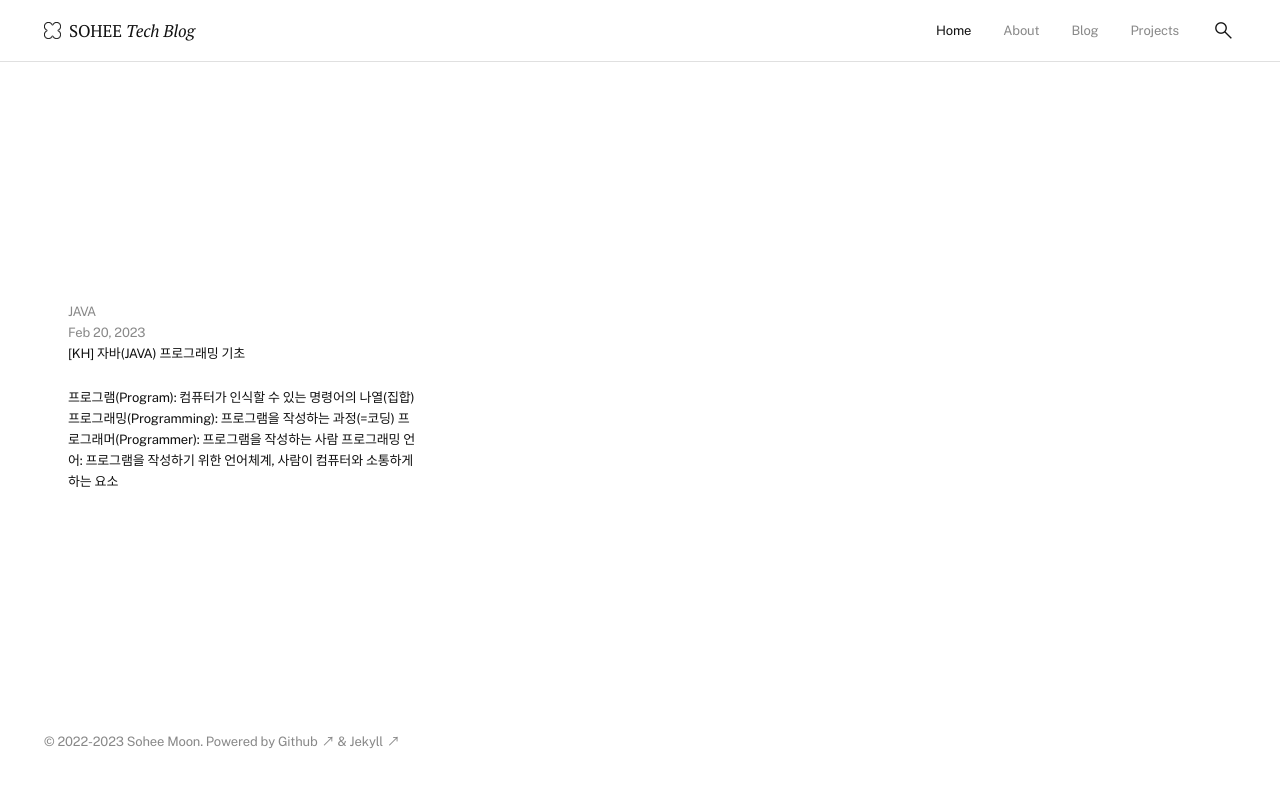
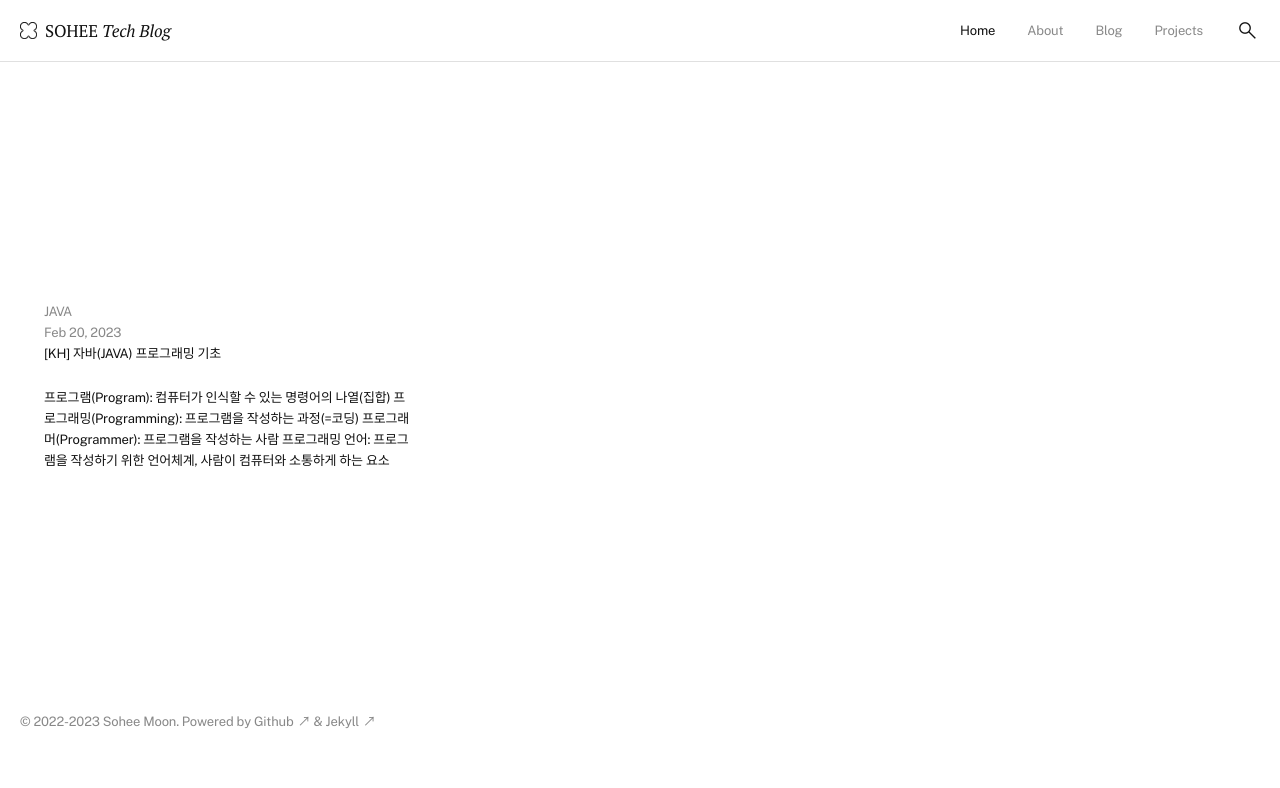
Before and after one commit to soheetech/soheetech.github.io, a Jekyll site: the page built from index.md, in a window 1280 px wide. Shown: the top 788 px of the page. Built offline with Jekyll 4.4.1, drawn with Linux system fonts in a browser that asks for light colours.

Commit message:
Update main.scss

```diff
--- a/assets/css/main.scss
+++ b/assets/css/main.scss
@@ -64,6 +64,8 @@
   padding-left: var(--size-50);
   padding-right: var(--size-50);
 }
+
+#main .container { padding: 0; }
 
 .d-flex { display: flex; }
 .d-i-flex, header nav ul.zero { display: inline-flex; }
```
